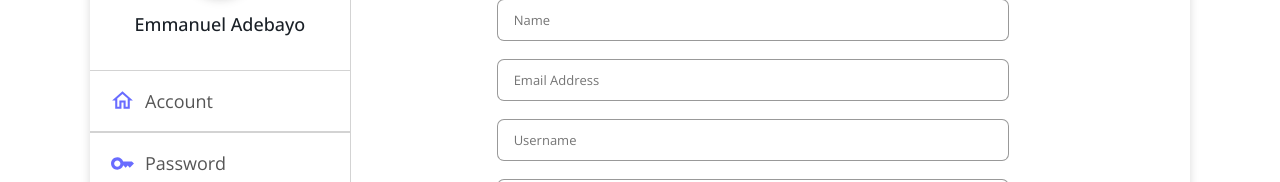
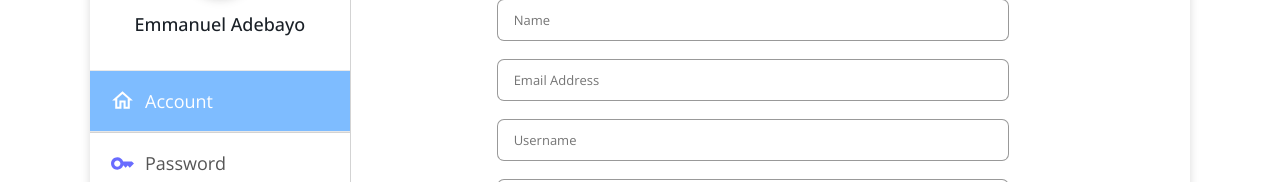
Before and after one commit to esteemayo/next-albumz-client, a Next.js app: page /auth/account in a window 1280 px wide. In both pictures the pointer is over the item 219 px from the left and 459 px from the top of the page. Shown: the part 359-541 px from the top of the page. Built offline with nearby package versions, Linux system fonts and the light colour scheme.

Commit message:
added active class

```diff
--- a/styles/Account.module.scss
+++ b/styles/Account.module.scss
@@ -66,6 +66,37 @@
           border-top: 1px solid lightgray;
           border-bottom: 1px solid lightgray;
 
+          &:hover {
+            background-color: #007bff;
+            opacity: 0.5;
+
+            .itemIcon {
+              fill: #fff;
+            }
+
+            .itemLink {
+              &:link,
+              &:visited {
+                color: #fff;
+              }
+            }
+          }
+
+          &.active {
+            background-color: #007bff;
+
+            .itemIcon {
+              fill: #fff;
+            }
+
+            .itemLink {
+              &:link,
+              &:visited {
+                color: #fff;
+              }
+            }
+          }
+
           .itemIcon {
             fill: #777;
             fill: #696cff;
```
